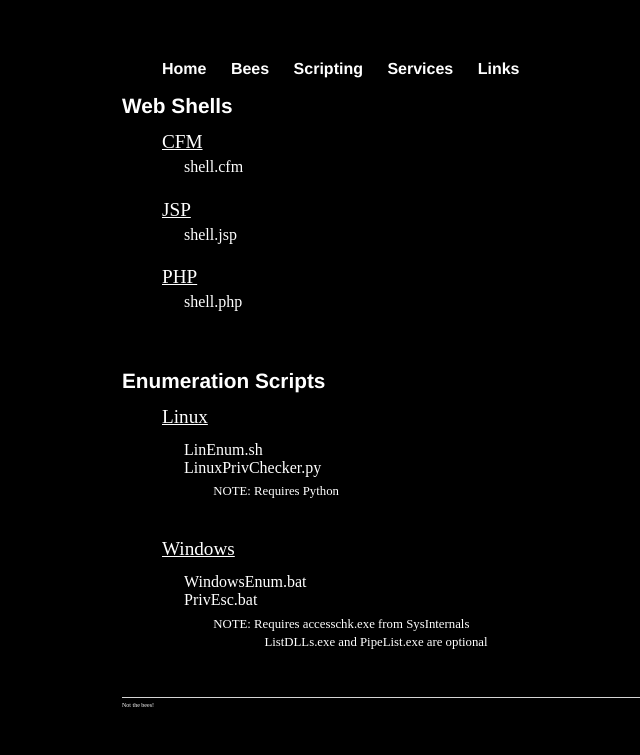
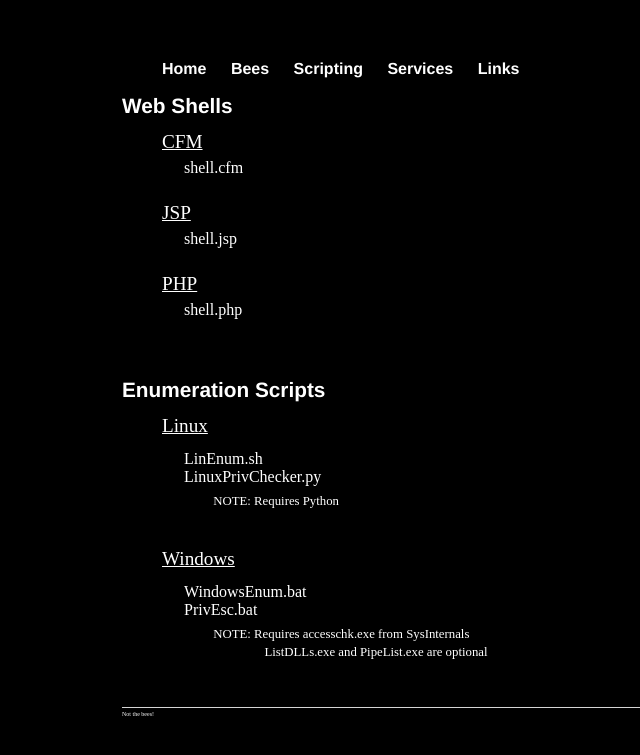
Before and after one commit to HTCPCP-Error418/anonzak.github.io, a Jekyll site: the page built from tools/tools.html, in a window 1280 px wide. Shown: the top 755 px of the page, without its empty margins (70-710 px from the left). Built offline with Jekyll 4.4.1, drawn with Linux system fonts in a browser that asks for light colours.

Commit message:
Mobile didn't like my spacing change...

```diff
--- a/tools/tools.html
+++ b/tools/tools.html
@@ -6,13 +6,13 @@ title: BEES
         <h1>Web Shells</h1>
         <ul>
                 <p class="uline">CFM</p>
-                <li style="line-height:.1em;"><a href="shells/shell.cfm">shell.cfm</a></li>
+                <li style="line-height:.3em;"><a href="shells/shell.cfm">shell.cfm</a></li>
                         <br>
                 <p class="uline">JSP</p>
-                <li style="line-height:.1em;"><a href="shells/shell.jsp">shell.jsp</a></li>
+                <li style="line-height:.3em;"><a href="shells/shell.jsp">shell.jsp</a></li>
                         <br>
                 <p class="uline">PHP</p>
-                <li style="line-height:.1em;"><a href="shells/shell.php">shell.php</a></li>
+                <li style="line-height:.3em;"><a href="shells/shell.php">shell.php</a></li>
         </ul>
                         <br>
                         <br>
```
